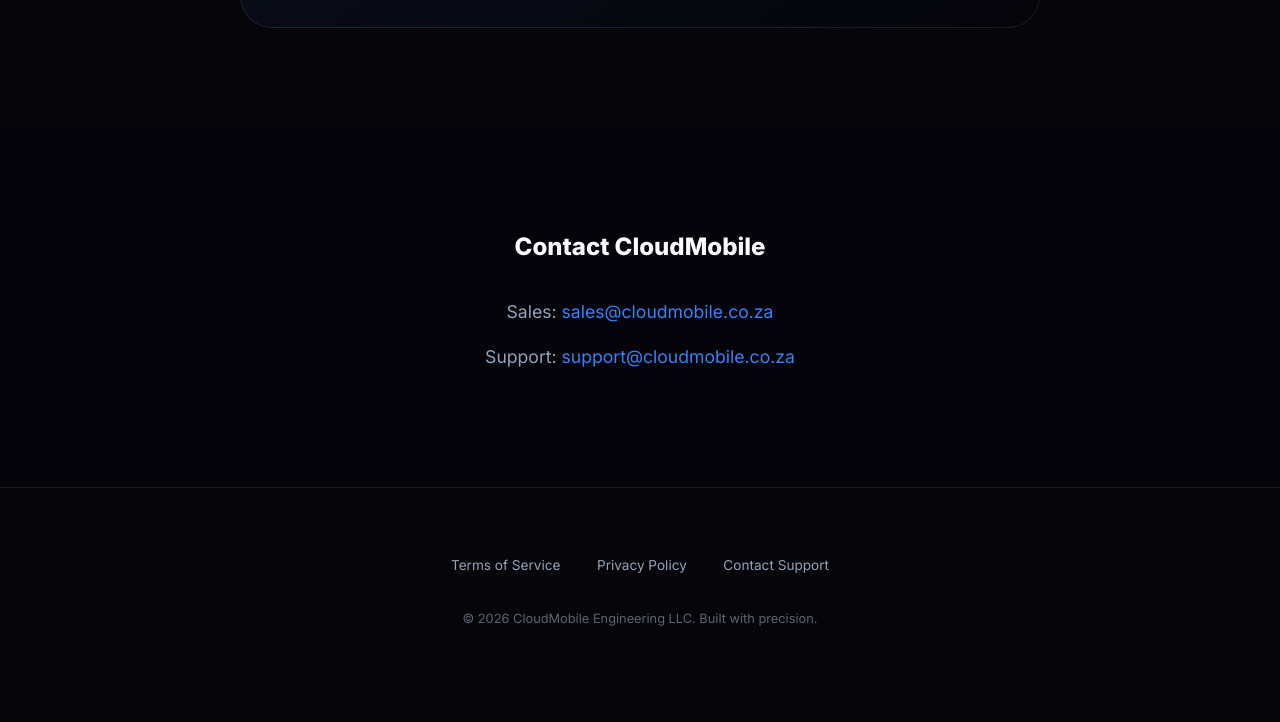
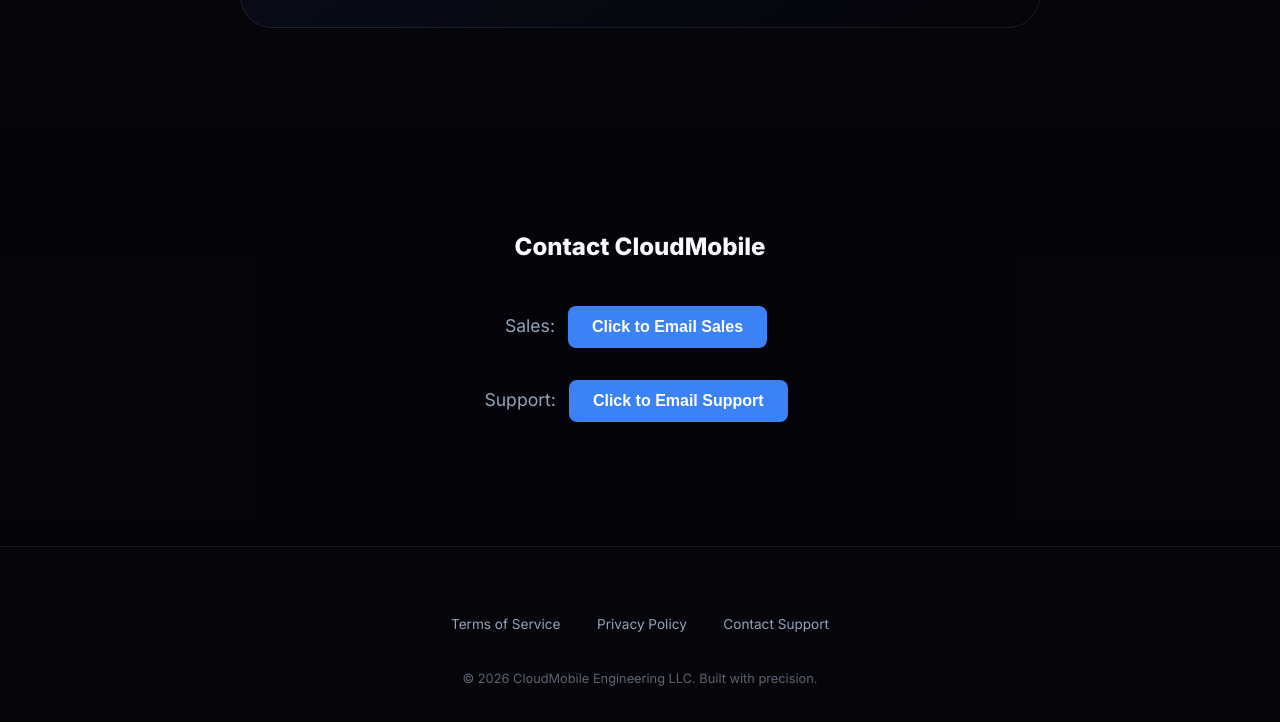
Before and after one commit to JanKleinhansZA/jankleinhansza.github.io, a plain HTML site: page index.html in a window 1280 px wide. Shown: the part 1771-2493 px from the top of the page. Before the commit the page ends 2433 px from the top, so only its background shows below. Drawn offline with Linux system fonts and the light colour scheme.

Commit message:
Update index.html with new content and structure

```diff
--- a/index.html
+++ b/index.html
@@ -323,14 +323,29 @@
             margin-bottom: 1rem;
         }
 
-        #contact a {
-            color: var(--primary);
+        /* Email Button Styles */
+        .email-button {
+            display: inline-block;
+            background: var(--primary);
+            color: #fff;
+            padding: 0.75rem 1.5rem;
+            border-radius: 8px;
+            font-weight: 600;
             text-decoration: none;
-            transition: color 0.3s;
+            transition: all 0.3s;
+            cursor: pointer;
+            border: none;
+            font-size: 1rem;
+            margin: 0.5rem;
         }
 
-        #contact a:hover {
-            text-decoration: underline;
+        .email-button:hover {
+            background: #2563eb;
+            transform: translateY(-2px);
+        }
+
+        .email-button:active {
+            transform: translateY(0);
         }
 
         /* Footer */
@@ -440,8 +455,8 @@
 
     <section id="contact">
         <h2>Contact CloudMobile</h2>
-        <p>Sales: <a href="mailto:sales@cloudmobile.co.za">sales@cloudmobile.co.za</a></p>
-        <p>Support: <a href="mailto:support@cloudmobile.co.za">support@cloudmobile.co.za</a></p>
+        <p>Sales: <button class="email-button" onclick="revealEmail('sales')">Click to Email Sales</button></p>
+        <p>Support: <button class="email-button" onclick="revealEmail('support')">Click to Email Support</button></p>
     </section>
 
     <footer>
@@ -454,6 +469,13 @@
     </footer>
 
     <script>
+        // Email reveal function to protect from scrapers
+        function revealEmail(type) {
+            const domain = 'cloudmobile.co.za';
+            const email = type + '@' + domain;
+            window.location.href = 'mailto:' + email;
+        }
+
         document.addEventListener('DOMContentLoaded', () => {
             // Smooth scrolling for navigation links
             document.querySelectorAll('a[href^="#"]').forEach(anchor => {
```
